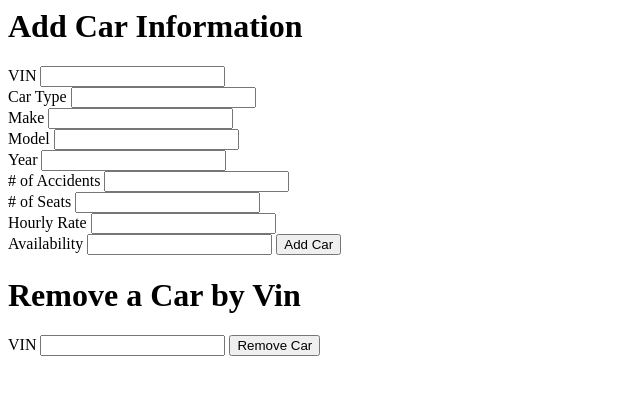
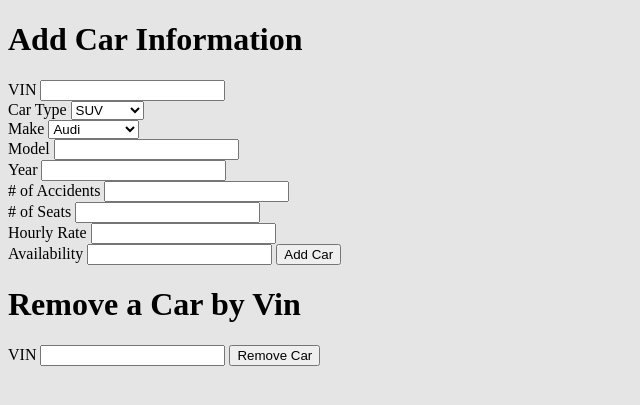
Before and after one commit to Leoism/CarRentalSystem, a Flask app: page /car in a window 1280 px wide. Shown: the top 405 px of the page, without its empty margins (0-640 px from the left). Run offline with Flask 2, Linux system fonts and the light colour scheme; parts of the project's set-up code (start-up, migrations or seed data) failed here and were passed over; some libraries are stand-ins or nearby versions.

Commit message:
added drop downs for adding cars

```diff
--- a/templates/car.html
+++ b/templates/car.html
@@ -1,16 +1,41 @@
-<script type="text/javascript" src="/static/scripts/queryHelpers.js"></script>
-
+<!DOCTYPE html>
+<html lang="en">
+<head>
+    <meta charset="UTF-8">
+    <meta http-equiv="X-UA-Compatible" content="IE=edge">
+    <meta name="viewport" content="width=device-width, initial-scale=1.0">
+</head>
+<body style="background-color: #e5e5e5;">
     <div>
-    <h1>Add Car Information</h1>
+        <h1 class="header">Add Car Information</h1>
 
         <label for="vin">VIN</label>
         <input id="vin" type="text" />
         <br>
-    <label for="carType">Car Type</label>
-    <input id="cartype" type="text" />
+        <label for="cartype">Car Type</label>
+        <select id="cartype">
+            <option value="SU">SUV</option>
+            <option value="SE">Sedan</option>
+            <option value="CO">Coupe</option>
+            <option value="MV">Mini Van</option>
+
+        </select>
         <br>
         <label for="make">Make</label>
-    <input id="make" type="text" />
+        <select id="make">
+            <option value="Audi">Audi</option>
+            <option value="BMW">BMW</option>
+            <option value="Citroen">Citroen</option>
+            <option value="Ford">Ford</option>
+            <option value="Honda">Honda</option>
+            <option value="Jaguar">Jaguar</option>
+            <option value="Land Rover">Land Rover</option>
+            <option value="Mercedes">Mercedes</option>
+            <option value="Mini">Mini</option>
+            <option value="Nissan">Nissan</option>
+            <option value="Toyota">Toyota</option>
+            <option value="Volvo">Volvo</option>
+          </select>
         <br>
         <label for="model">Model</label>
         <input id="model" type="text" />
@@ -33,8 +58,11 @@
     </div>
 
     <div>
-    <h1>Remove a Car by Vin</h1>
+        <h1 class="header">Remove a Car by Vin</h1>
         <label for="r-vin">VIN</label>
         <input id="r-vin" type="text" />
         <button onclick="removeCar()">Remove Car</button>
     </div>
+</body>
+<script type="text/javascript" src="/static/scripts/queryHelpers.js"></script>
+</html>
```
Lines whose indentation alone changed are shown as unchanged.
